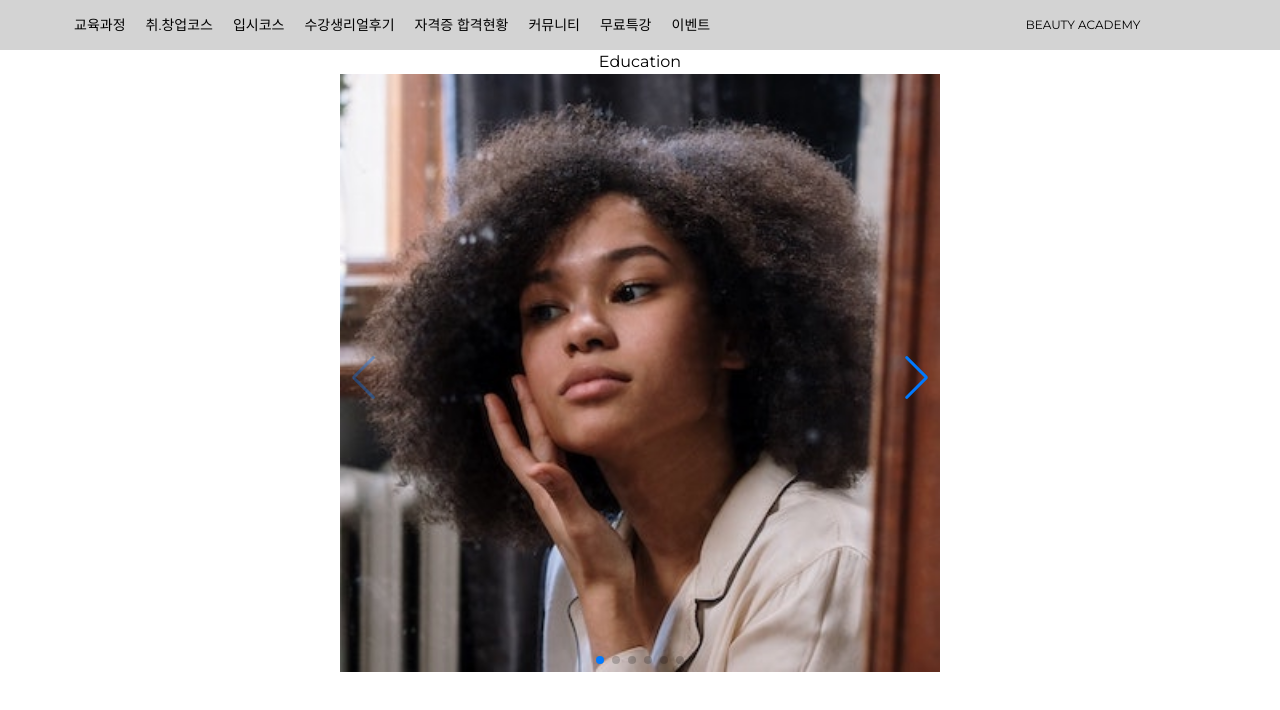
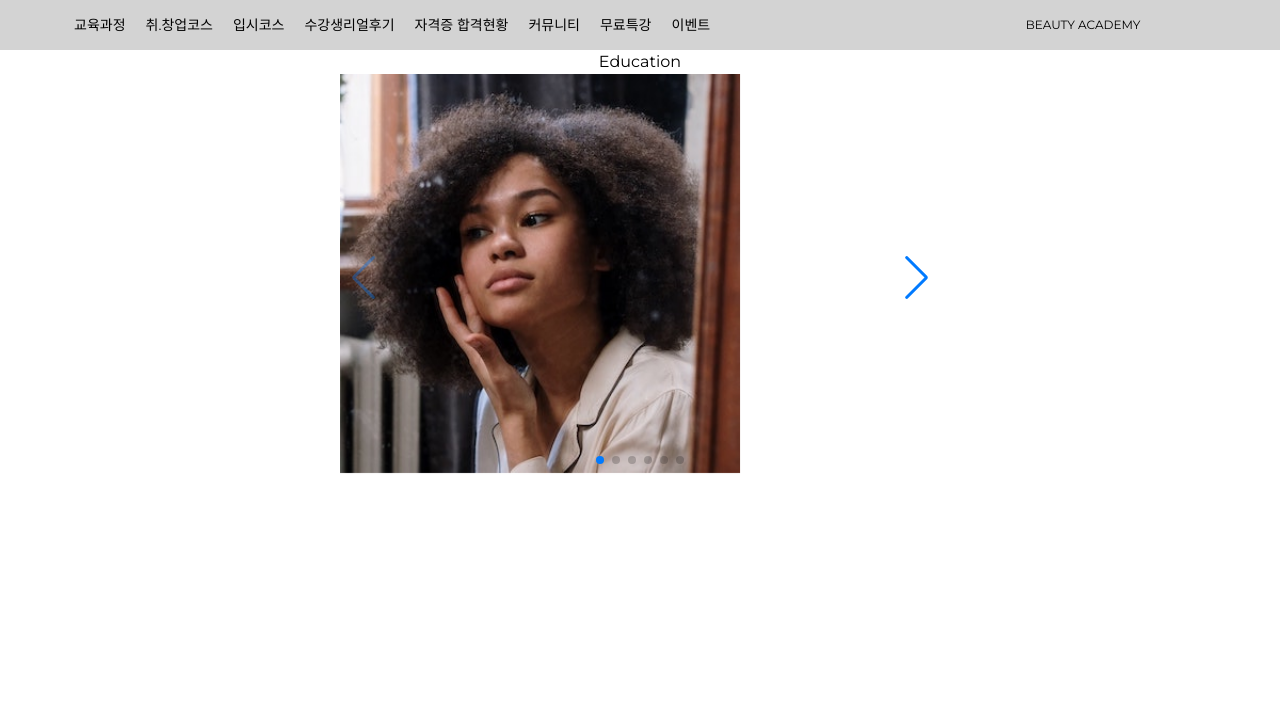
Before and after one commit to zizimoos/beauty-academy, a React (Create React App) app: page /education in a window 1280 px wide. Shown: the top 710 px of the page. Built offline with nearby package versions, Linux system fonts and the light colour scheme.

Commit message:
min-width & carousel Container & image === 400px

```diff
--- a/src/Components/Carousel/CarouselSwiper.js
+++ b/src/Components/Carousel/CarouselSwiper.js
@@ -15,7 +15,7 @@ import img_05 from "../../assets/images/beauty_05.jpg";
 import img_06 from "../../assets/images/beauty_06.jpg";
 
 const CarouselContainer = styled.div`
-  width: 540px;
+  width: 400px;
   margin: 0 auto;
   display: flex;
   justify-content: center;
@@ -25,8 +25,7 @@ const CarouselContainer = styled.div`
   }
 `;
 const Image = styled.img`
-  width: 100%;
-  height: 100%;
+  width: 400px;
   object-fit: cover;
   margin: 0 auto;
 `;
--- a/src/Components/Navbar.js
+++ b/src/Components/Navbar.js
@@ -4,7 +4,7 @@ import styled from "styled-components";
 // import Logo from "../assets/Logo.png";
 
 const NavbarContainer = styled.div`
-  width: 540px;
+  width: 400px;
   height: 50px;
   display: flex;
   flex-direction: row;
@@ -12,7 +12,7 @@ const NavbarContainer = styled.div`
   align-items: center;
   background-color: lightGrey;
   border: none;
-  @media (min-width: 768px) {
+  @media (min-width: 400px) {
     width: 100vw;
   }
 `;
```
